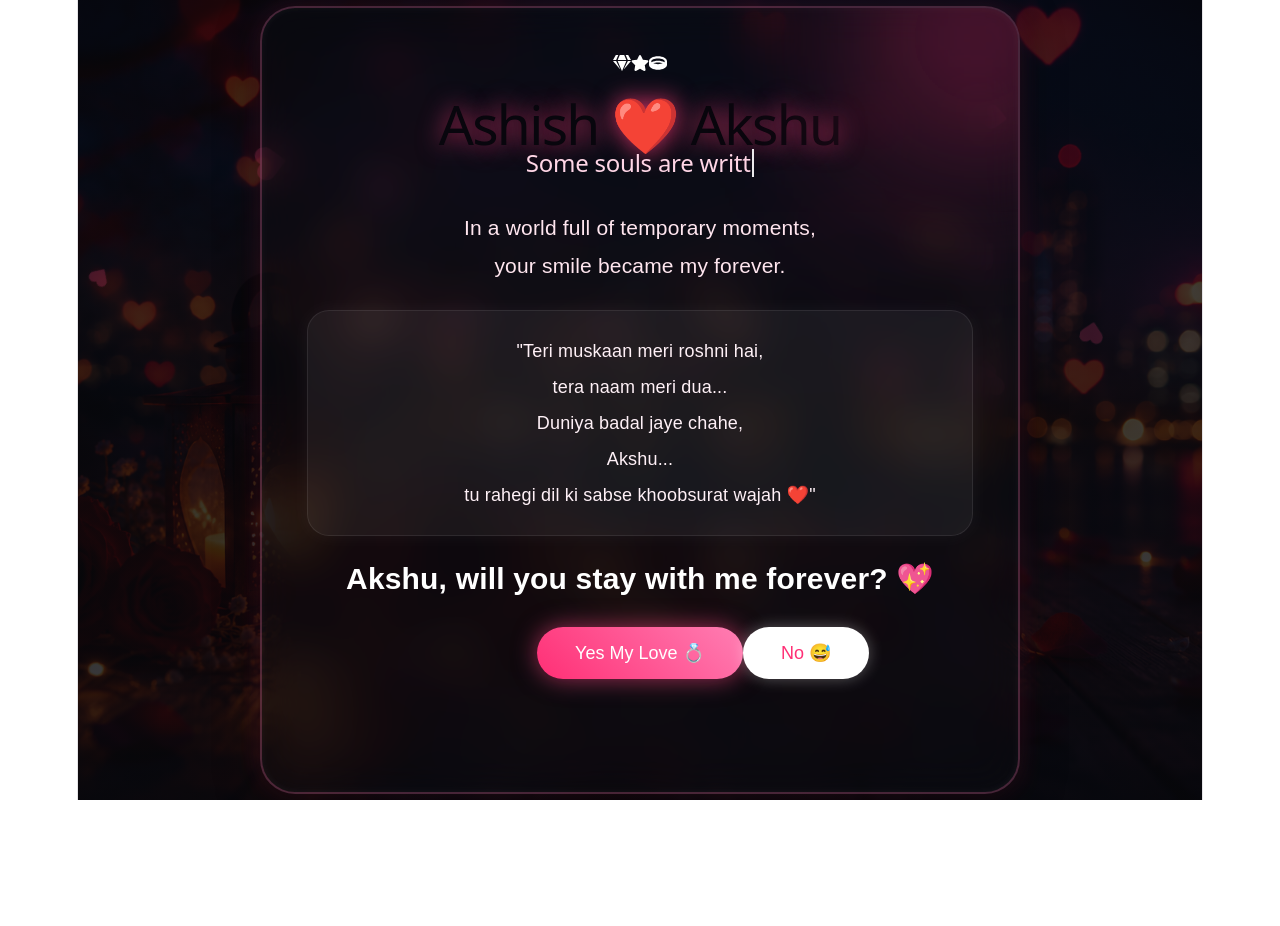
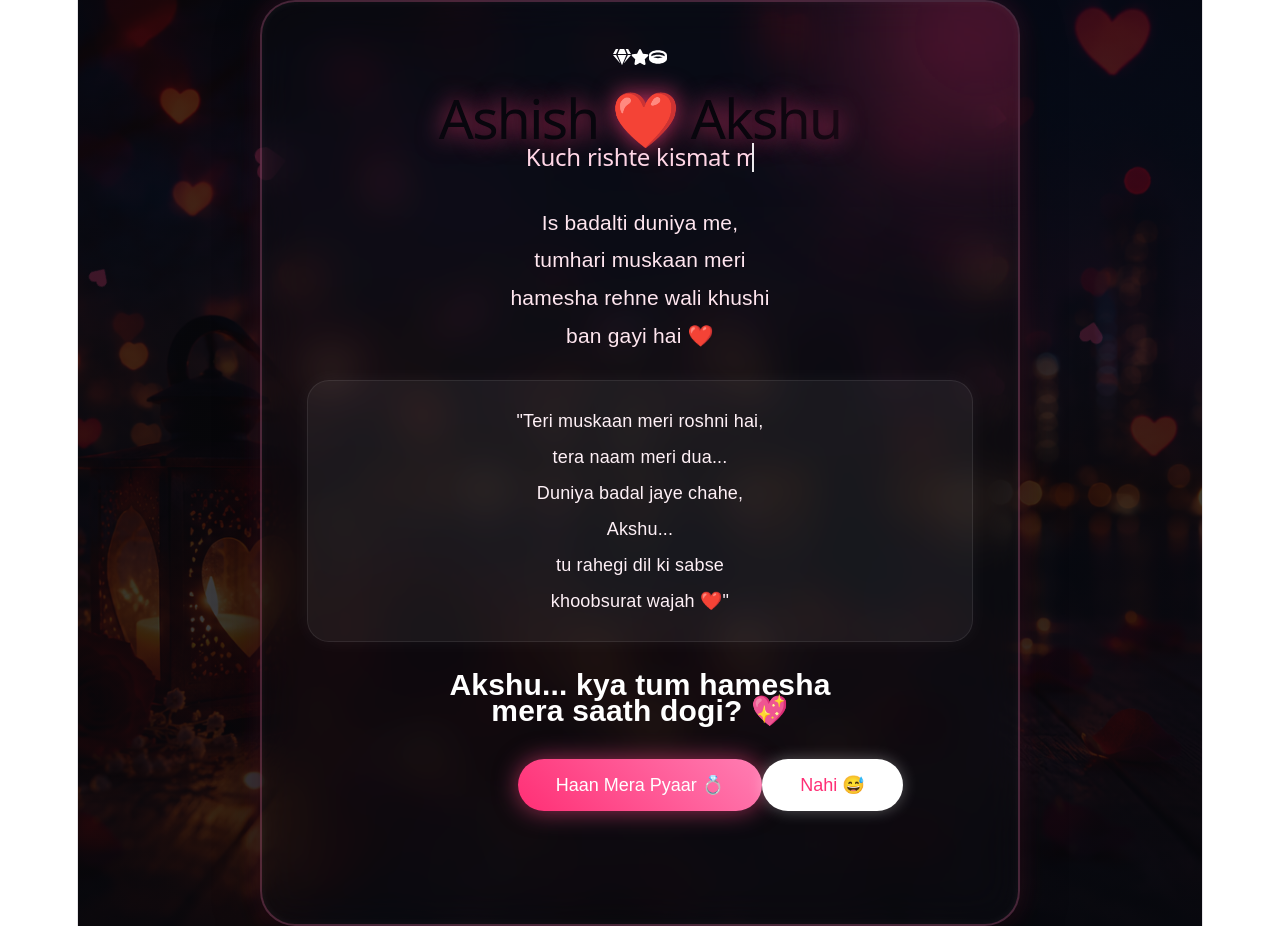
Before and after one commit to Ashya2001/Akshu, a React (Vite) app: page / in a window 1280 px wide. Before the commit the page ends 800 px from the top, so only its background shows below. Built offline with nearby package versions, Linux system fonts and the light colour scheme.

Commit message:
Add files via upload

```diff
--- a/src/components/Proposal.jsx
+++ b/src/components/Proposal.jsx
@@ -43,6 +43,7 @@ function Proposal() {
     });
 
     setTimeout(() => {
+
       canvasConfetti({
         particleCount: 180,
         angle: 60,
@@ -56,6 +57,7 @@ function Proposal() {
         spread: 90,
         origin: { x: 1 }
       });
+
     }, 300);
   };
 
@@ -104,15 +106,19 @@ function Proposal() {
             {/* Typing */}
 
             <h2 className="typing">
-              Some souls are written in destiny ✨
+              Kuch rishte kismat me likhe hote hain ✨
             </h2>
 
             {/* Love Text */}
 
             <p className="love-msg">
-              In a world full of temporary moments,
+              Is badalti duniya me,
               <br />
-              your smile became my forever.
+              tumhari muskaan meri
+              <br />
+              hamesha rehne wali khushi
+              <br />
+              ban gayi hai ❤️
             </p>
 
             {/* Shayari */}
@@ -129,6 +135,7 @@ function Proposal() {
                 Akshu...
                 <br />
                 tu rahegi dil ki sabse
+                <br />
                 khoobsurat wajah ❤️"
               </p>
 
@@ -137,7 +144,9 @@ function Proposal() {
             {/* Question */}
 
             <h3 className="question">
-              Akshu, will you stay with me forever? 💖
+              Akshu... kya tum hamesha
+              <br />
+              mera saath dogi? 💖
             </h3>
 
             {/* Buttons */}
@@ -148,7 +157,7 @@ function Proposal() {
                 className="yes-btn"
                 onClick={handleYes}
               >
-                Yes My Love 💍
+                Haan Mera Pyaar 💍
               </button>
 
               <button
@@ -159,7 +168,7 @@ function Proposal() {
                   transform: `translate(${noPos.x}px, ${noPos.y}px)`
                 }}
               >
-                No 😅
+                Nahi 😅
               </button>
 
             </div>
@@ -174,7 +183,7 @@ function Proposal() {
             <FaHeart className="success-heart" />
 
             <h1>
-              She Said YES 💖
+              Usne Haan Keh Di 💖
             </h1>
 
             <h2>
@@ -182,19 +191,21 @@ function Proposal() {
             </h2>
 
             <p>
-
               "Mohabbat lafzon se nahi,
               <br />
               ehsaason se likhi jati hai...
               <br />
-              Aur kuch kahaniyan
+              aur kuch kahaniyan
               <br />
-              hamesha ke liye ban jati hain ❤️"
-
+              hamesha ke liye
+              <br />
+              ban jati hain ❤️"
             </p>
 
             <h3>
-              Our Forever Starts Here ✨
+              Hamari Kahani
+              <br />
+              Yahin Se Shuru Hoti Hai ✨
             </h3>
 
           </div>
```
